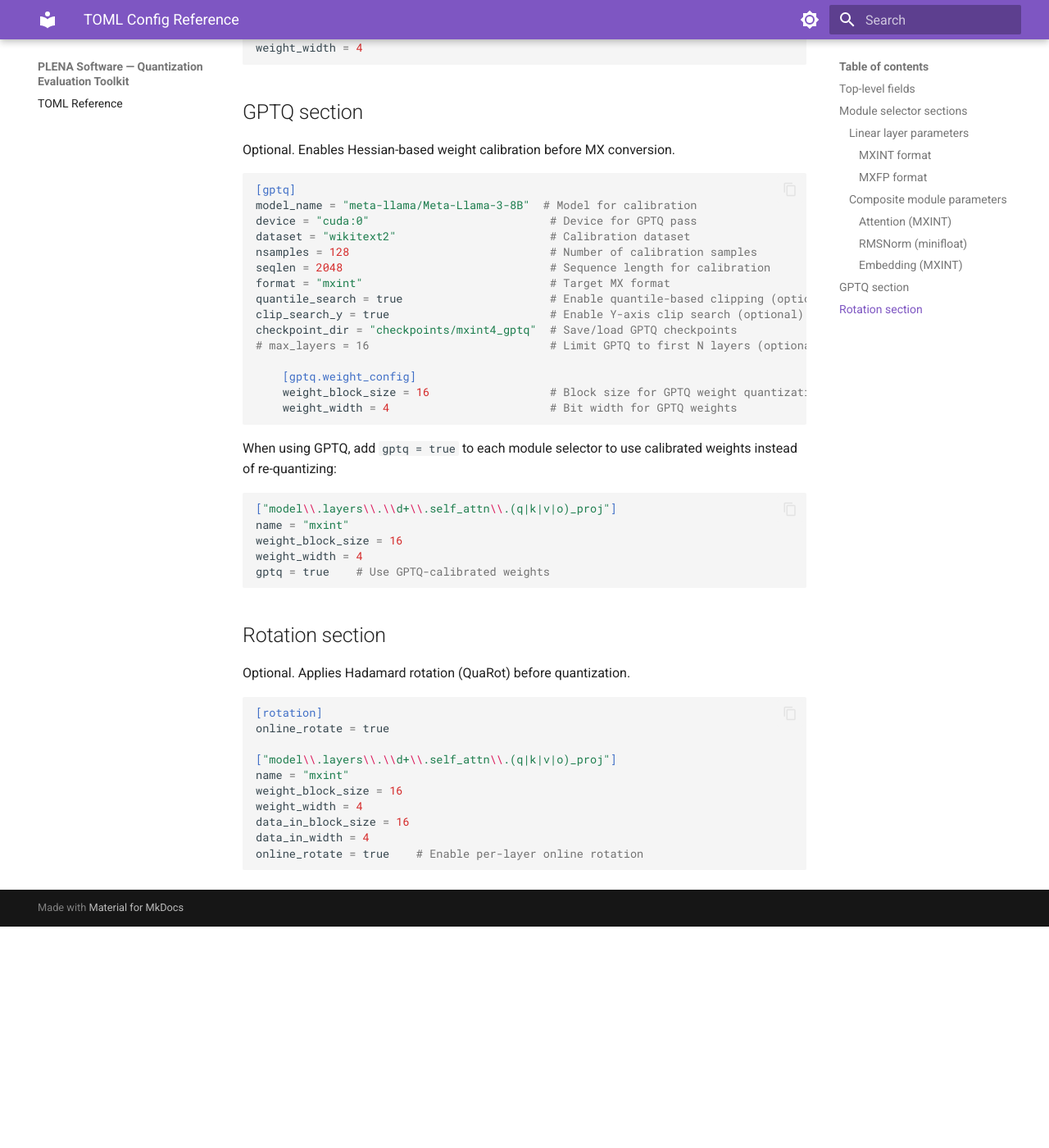
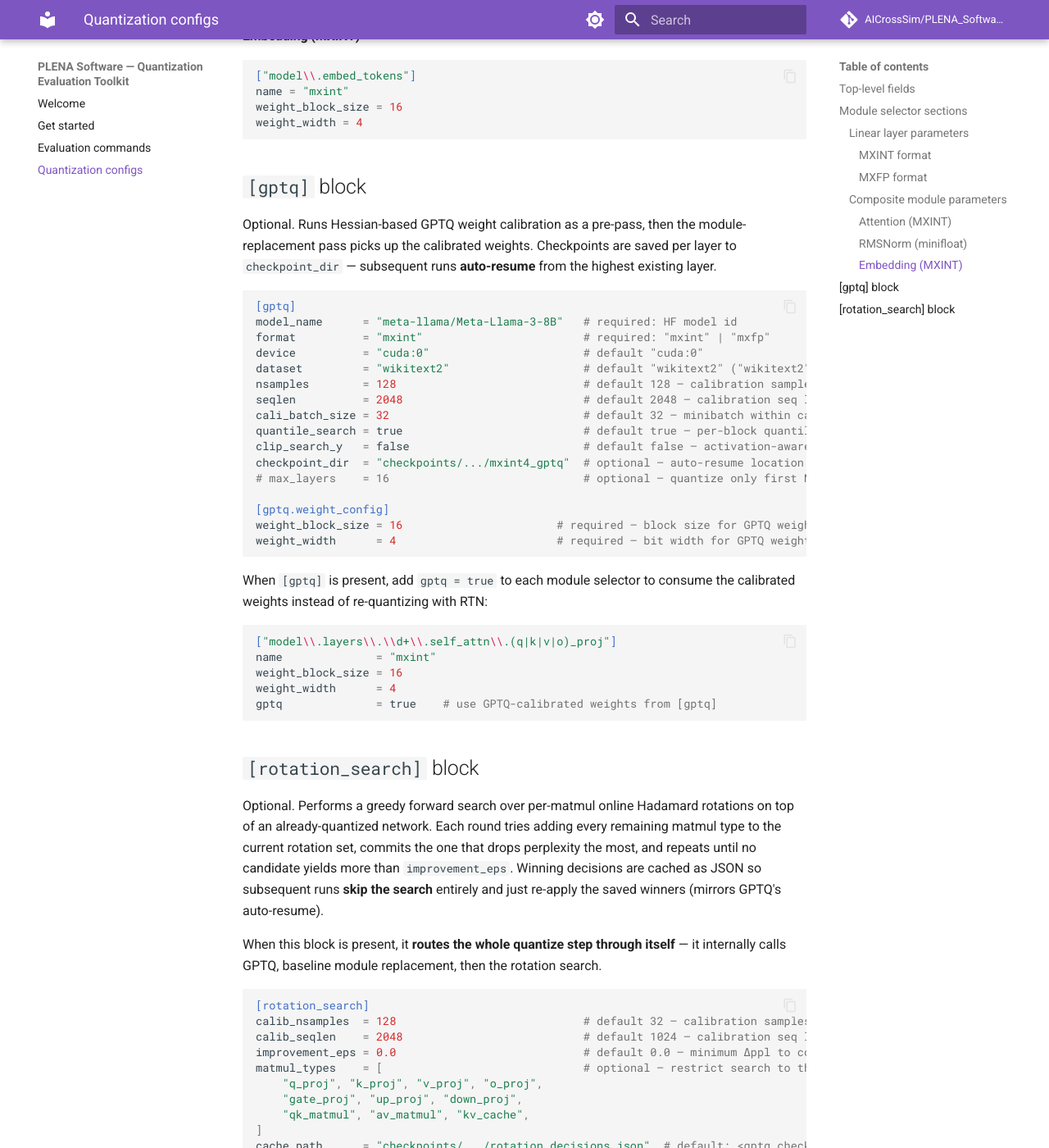
Before and after one commit to AICrossSim/PLENA_Software, an MkDocs documentation site: the page built from docs/reference/toml-reference.md, in a window 1280 px wide and 1400 px high, scrolled down 2000 px. Shown: the whole window at 82% size. Built offline with MkDocs 1.6.1 and Material for MkDocs 9.7.7, drawn with Linux system fonts in a browser that asks for light colours; comment, search, counter and statistics services are not loaded; before the commit the page ends 3130 px from its top, so only the background shows below that; some of the changed text lies outside the part shown.

Commit message:
Docs updates and github page deploy

````diff
--- a/docs/reference/toml-reference.md
+++ b/docs/reference/toml-reference.md
@@ -1,4 +1,7 @@
-# TOML Config Reference
+# Quantization configs
+
+Every PLENA evaluation reads its quantization recipe from a TOML file passed
+via `--quant_config`. This page documents every field you can set.
 
 ## Top-level fields
 
@@ -99,51 +102,58 @@ weight_block_size = 16
 weight_width = 4
 ```
 
-## GPTQ section
+## `[gptq]` block
 
-Optional. Enables Hessian-based weight calibration before MX conversion.
+Optional. Runs Hessian-based GPTQ weight calibration as a pre-pass, then the module-replacement pass picks up the calibrated weights. Checkpoints are saved per layer to `checkpoint_dir` — subsequent runs **auto-resume** from the highest existing layer.
 
 ```toml
 [gptq]
-model_name = "meta-llama/Meta-Llama-3-8B"  # Model for calibration
-device = "cuda:0"                           # Device for GPTQ pass
-dataset = "wikitext2"                       # Calibration dataset
-nsamples = 128                              # Number of calibration samples
-seqlen = 2048                               # Sequence length for calibration
-format = "mxint"                            # Target MX format
-quantile_search = true                      # Enable quantile-based clipping (optional)
-clip_search_y = true                        # Enable Y-axis clip search (optional)
-checkpoint_dir = "checkpoints/mxint4_gptq"  # Save/load GPTQ checkpoints
-# max_layers = 16                           # Limit GPTQ to first N layers (optional)
+model_name      = "meta-llama/Meta-Llama-3-8B"   # required: HF model id
+format          = "mxint"                        # required: "mxint" | "mxfp"
+device          = "cuda:0"                       # default "cuda:0"
+dataset         = "wikitext2"                    # default "wikitext2" ("wikitext2"|"c4"|"ptb")
+nsamples        = 128                            # default 128 — calibration samples
+seqlen          = 2048                           # default 2048 — calibration seq length
+cali_batch_size = 32                             # default 32 — minibatch within calibration
+quantile_search = true                           # default true — per-block quantile clipping
+clip_search_y   = false                          # default false — activation-aware y-norm clip
+checkpoint_dir  = "checkpoints/.../mxint4_gptq"  # optional — auto-resume location
+# max_layers    = 16                             # optional — quantize only first N layers (debug)
 
-    [gptq.weight_config]
-    weight_block_size = 16                  # Block size for GPTQ weight quantization
-    weight_width = 4                        # Bit width for GPTQ weights
+[gptq.weight_config]
+weight_block_size = 16                       # required — block size for GPTQ weights
+weight_width      = 4                        # required — bit width for GPTQ weights
 ```
 
-When using GPTQ, add `gptq = true` to each module selector to use calibrated weights instead of re-quantizing:
+When `[gptq]` is present, add `gptq = true` to each module selector to consume the calibrated weights instead of re-quantizing with RTN:
 
 ```toml
 ["model\\.layers\\.\\d+\\.self_attn\\.(q|k|v|o)_proj"]
-name = "mxint"
+name              = "mxint"
 weight_block_size = 16
-weight_width = 4
-gptq = true    # Use GPTQ-calibrated weights
+weight_width      = 4
+gptq              = true    # use GPTQ-calibrated weights from [gptq]
 ```
 
-## Rotation section
+## `[rotation_search]` block
 
-Optional. Applies Hadamard rotation (QuaRot) before quantization.
+Optional. Performs a greedy forward search over per-matmul online Hadamard rotations on top of an already-quantized network. Each round tries adding every remaining matmul type to the current rotation set, commits the one that drops perplexity the most, and repeats until no candidate yields more than `improvement_eps`. Winning decisions are cached as JSON so subsequent runs **skip the search** entirely and just re-apply the saved winners (mirrors GPTQ's auto-resume).
+
+When this block is present, it **routes the whole quantize step through itself** — it internally calls GPTQ, baseline module replacement, then the rotation search.
 
 ```toml
-[rotation]
-online_rotate = true
-
-["model\\.layers\\.\\d+\\.self_attn\\.(q|k|v|o)_proj"]
-name = "mxint"
-weight_block_size = 16
-weight_width = 4
-data_in_block_size = 16
-data_in_width = 4
-online_rotate = true    # Enable per-layer online rotation
+[rotation_search]
+calib_nsamples  = 128                            # default 32 — calibration samples for ppl
+calib_seqlen    = 2048                           # default 1024 — calibration seq length
+improvement_eps = 0.0                            # default 0.0 — minimum Δppl to commit a rotation
+matmul_types    = [                              # optional — restrict search to these matmul types
+    "q_proj", "k_proj", "v_proj", "o_proj",
+    "gate_proj", "up_proj", "down_proj",
+    "qk_matmul", "av_matmul", "kv_cache",
+]
+cache_path      = "checkpoints/.../rotation_decisions.json"  # default: <gptq.checkpoint_dir>/rotation_decisions.json
+# cache_winners = true                           # default true — set false to force a fresh search
+# device        = "cuda:0"                       # default "cuda:0"
+# model_name    = "..."                          # default: inherits from [gptq].model_name
+# calib_data    = "..."                          # default: inherits from [gptq].dataset
 ```
--- a/mkdocs.yml
+++ b/mkdocs.yml
@@ -1,6 +1,9 @@
 site_name: PLENA Software — Quantization Evaluation Toolkit
 site_description: Evaluate MX-quantized LLMs with perplexity and lm-eval harness benchmarks.
-repo_url: ""
+site_url: https://aicrosssim.github.io/PLENA_Software/
+repo_url: https://github.com/AICrossSim/PLENA_Software
+repo_name: AICrossSim/PLENA_Software
+edit_uri: edit/main/docs/
 
 theme:
   name: material
@@ -18,10 +21,15 @@ theme:
         icon: material/brightness-4
         name: Switch to light mode
   features:
-    - navigation.sections
-    - navigation.expand
+    - navigation.top
+    - navigation.tracking
+    - navigation.instant
+    - toc.follow
     - content.code.copy
+    - content.code.annotate
+    - content.action.edit
     - search.highlight
+    - search.suggest
 
 markdown_extensions:
   - admonition
@@ -47,6 +55,12 @@ plugins:
             show_source: true
             show_root_heading: true
             heading_level: 3
+            # Use static (griffe) analysis only — CI doesn't need torch/mase
+            # imported to render docstrings; just parse the source files.
+            allow_inspection: false
 
 nav:
-  - TOML Reference: configuration/toml-reference.md
+  - Welcome: index.md
+  - Get started: getting-started.md
+  - Evaluation commands: reference/cli.md
+  - Quantization configs: reference/toml-reference.md
````
Also changed, not shown: docs/getting-started.md (added, +74 -0 lines), docs/index.md (added, +34 -0 lines), docs/reference/cli.md (added, +86 -0 lines), 2 other files.
